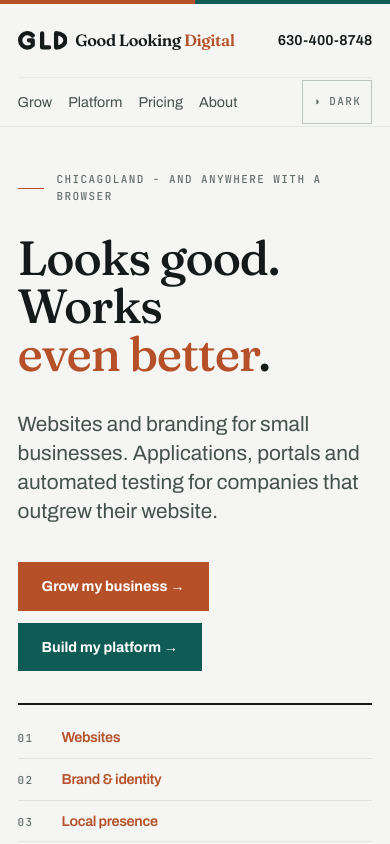
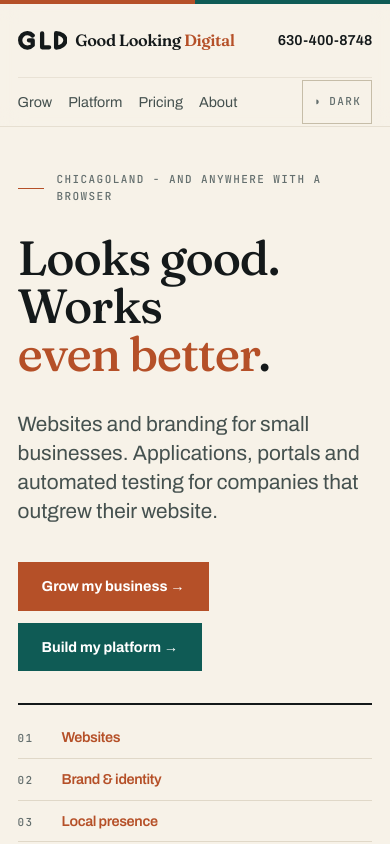
Before and after one commit to RafBro8/good-looking-digital, a Next.js app: page / in a window 390 px wide. Shown: the top 844 px of the page. Built offline with nearby package versions, Linux system fonts and the light colour scheme.

Commit message:
Warm the light theme to cream, plainer copy, additional html changes

```diff
--- a/src/app/globals.css
+++ b/src/app/globals.css
@@ -7,32 +7,36 @@
    ========================================================================== */
 
 :root {
-  /* neutrals - cool-biased, never pure grey */
-  --paper: #f5f6f4;
-  --surface: #ffffff;
-  --surface-2: #eceeea;
+  /* neutrals - warm, never pure white and never pure grey */
+  --paper: #f7f2e8;
+  --surface: #fffdf7;
+  --surface-2: #f3efe7;
   --ink: #14191a;
   --ink-2: #45514f;
-  /* muted and grow are tuned to clear 4.5:1 on --paper, not picked by eye */
+  /* muted and grow clear 4.5:1 on every ground they are used on, measured
+     rather than picked by eye. surface-2 carries muted at 4.53:1, which is
+     why it sits this close to surface: the older cool pair missed at 4.45. */
   --muted: #646f6e;
-  --rule: #dde2de;
-  --rule-strong: #bcc5c0;
+  --rule: #e0d8c8;
+  --rule-strong: #c6bda8;
 
   /* signals - grow (warm) and platform (cool) */
   --grow: #b55028;
-  /* kept light enough that grow-coloured text stays legible on the hover tint */
-  --grow-soft: #faf2ed;
+  /* On a cream ground the tints lift rather than deepen, the same way
+     --surface does. A tint darker than --paper cannot also carry grow text
+     at 4.5:1, because grow only has 4.54:1 on the paper itself. */
+  --grow-soft: #fef6ef;
   --grow-ink: #ffffff;
   --platform: #0f5b55;
-  --platform-soft: #dceae7;
+  --platform-soft: #f0f8f6;
   --platform-ink: #ffffff;
 
   /* semantic - status only, never decorative */
   --pass: #1f7a4d;
   --fail: #b3341f;
 
-  --shadow-sm: 0 1px 2px rgba(20, 25, 26, 0.05);
-  --shadow-md: 0 12px 32px -12px rgba(20, 25, 26, 0.18);
+  --shadow-sm: 0 1px 2px rgba(58, 44, 26, 0.06);
+  --shadow-md: 0 12px 32px -12px rgba(58, 44, 26, 0.2);
 }
 
 @media (prefers-color-scheme: dark) {
@@ -42,7 +46,7 @@
     --surface-2: #1a2221;
     --ink: #e9efec;
     --ink-2: #b0bdb9;
-    --muted: #77857f;
+    --muted: #828f8a;
     --rule: #212b29;
     --rule-strong: #35423f;
 
@@ -67,7 +71,7 @@
   --surface-2: #1a2221;
   --ink: #e9efec;
   --ink-2: #b0bdb9;
-  --muted: #77857f;
+  --muted: #828f8a;
   --rule: #212b29;
   --rule-strong: #35423f;
 
--- a/src/app/page.tsx
+++ b/src/app/page.tsx
@@ -222,7 +222,7 @@ export default function HomePage() {
                 </h2>
                 <p className="text-ink-2 mt-5 max-w-[42ch]">
                   Most agencies hand over a website and hope. We write automated
-                  tests over the flows that lose you money when they break -
+                  tests over the parts that lose you money when they break -
                   then run them on every change, so a broken booking form is
                   caught by us rather than reported by your customer.
                 </p>
--- a/src/app/platform/page.tsx
+++ b/src/app/platform/page.tsx
@@ -38,10 +38,11 @@ export default function PlatformPage() {
                 This is what gets handed over
               </h2>
               <p className="text-ink-2 mt-5 max-w-[44ch]">
-                Not a coverage percentage in a report - a suite that runs on
-                every push and names the workflows in language your business
-                actually uses. When one goes red, everyone knows what broke and
-                who it affects.
+                You get tests that run, not a report full of percentages. Every
+                time the code changes they run again, and each one is named
+                after something your business actually does, like booking a job
+                or taking a payment. When one fails, you know what stopped
+                working and who it affects.
               </p>
             </Reveal>
 
--- a/src/components/PathCard.tsx
+++ b/src/components/PathCard.tsx
@@ -13,7 +13,7 @@ export function PathCard({ path }: { path: ServicePath }) {
   return (
     <Link
       href={path.href}
-      className={`group bg-surface flex flex-col gap-5 p-[clamp(1.5rem,1rem+2vw,2.75rem)] transition-colors duration-200 ${
+      className={`group bg-surface flex h-full flex-col gap-5 p-[clamp(1.5rem,1rem+2vw,2.75rem)] transition-colors duration-200 ${
         isGrow ? "hover:bg-grow-soft" : "hover:bg-platform-soft"
       }`}
     >
--- a/src/lib/site.ts
+++ b/src/lib/site.ts
@@ -155,8 +155,11 @@ export const proofPoints = [
     figure: "20 yrs",
     note: "In technology - the last nine building software, including for a Fortune 5 company",
   },
-  { figure: "100%", note: "Of critical flows covered by automated tests" },
-  { figure: "< 1s", note: "Target load time on every page we ship" },
+  {
+    figure: "100%",
+    note: "Of the steps that make you money, tested automatically",
+  },
+  { figure: "< 1s", note: "Target load time on every page we build" },
 ];
 
 export interface Capability {
@@ -199,7 +202,7 @@ export const capabilities: Capability[] = [
   {
     name: "Test automation",
     description:
-      "Playwright suites over the flows that lose you money when they break. Wired into CI - on your application or ours.",
+      "Playwright test suites over the parts that cost you money when they break. They run automatically on every change, on your application or ours.",
     path: "platform",
   },
   {
```
